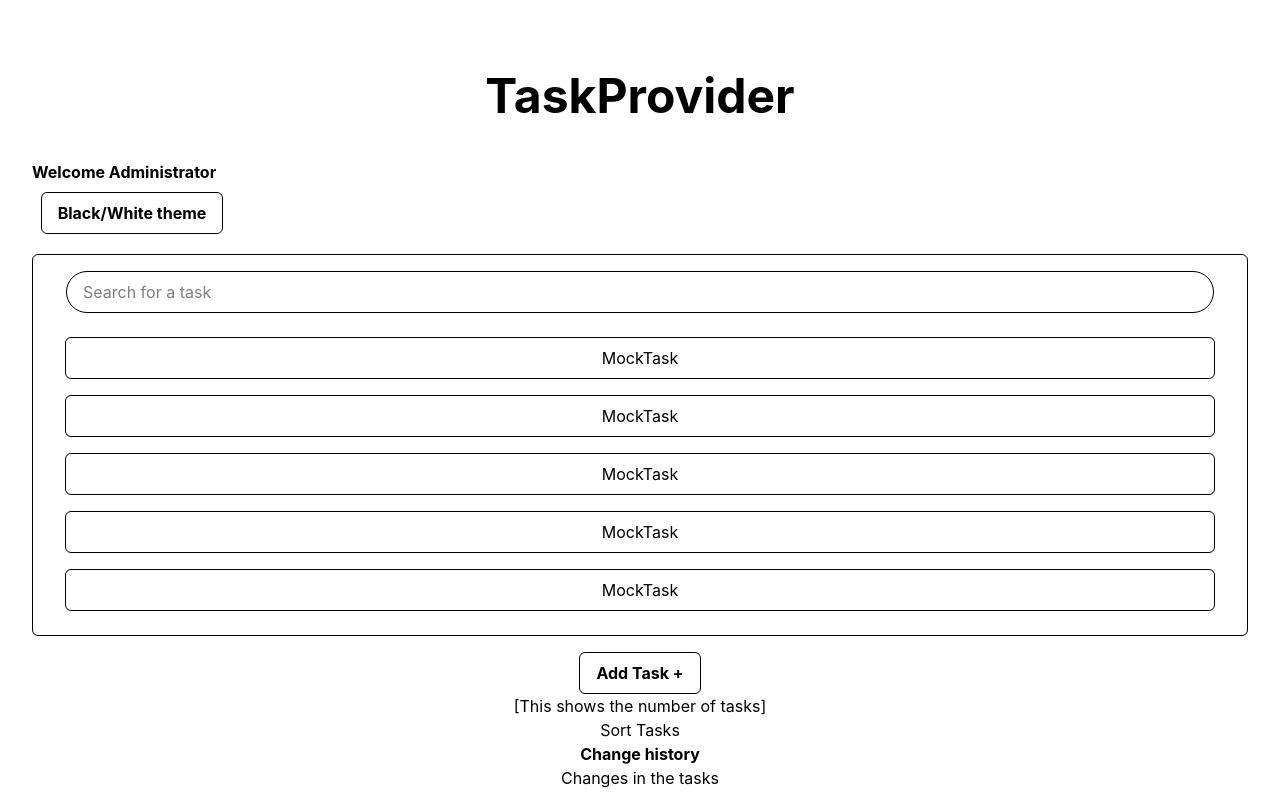
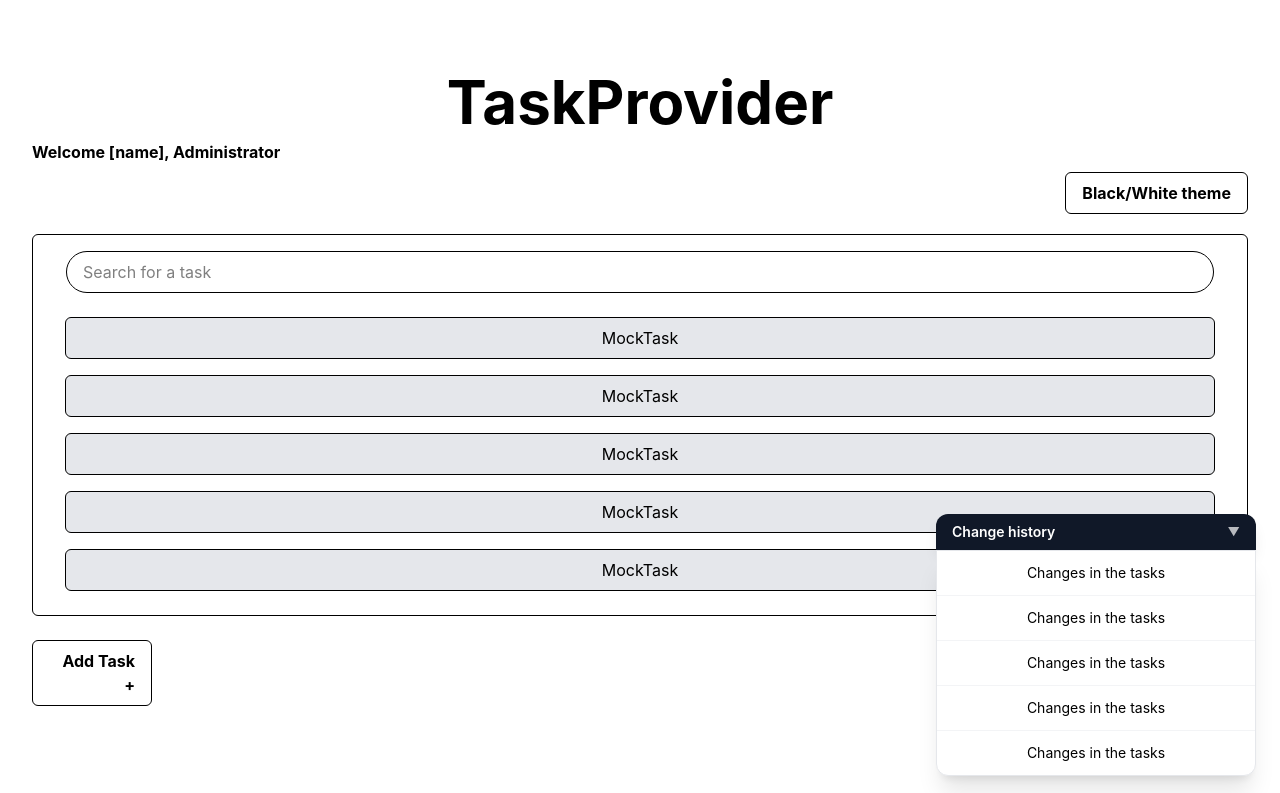
Before and after one commit to BillyD3vs06/my-app, a React (Vite) app in the folder frontend/: page / in a window 1280 px wide. Shown: the top 793 px of the page. Built offline with nearby package versions, Linux system fonts and the light colour scheme.

Commit message:
Final adjustments with tailwind for now

```diff
--- a/frontend/src/App.jsx
+++ b/frontend/src/App.jsx
@@ -15,7 +15,7 @@ function App() {
 
 
   return (
-    <>
+    <div>
     <Title/>
     <ShowAU/>
     <LDtheme/>
@@ -25,15 +25,22 @@ function App() {
       <TaskList/>
     </div>
     </div>
+    <div className="flex items-center justify-between mt-2">
+      <div className="flex gap-4">
+        <Add/>
+      </div>
+      <TaskNumber/>
+    </div>
 
-    <Add/>
-    <TaskNumber/>
+
+
+
     <Sort/>
     <LogMessage/>
     <LogOut/>
 
 
-    </>
+    </div>
 
   );
 }
--- a/frontend/src/Components/Add.jsx
+++ b/frontend/src/Components/Add.jsx
@@ -1,9 +1,12 @@
 function Add() {
+
     return (
 
-        <button className="font-bold text-right border border-black rounded-md px-4 py-2 cursor-pointer transition-all duration-200 hover:scale-105 mt-4">
+        <button className=" w-30 flex ml-auto font-bold text-right border border-black rounded-md px-4 py-2 cursor-pointer transition-all duration-200 hover:scale-105 mt-4">
             Add Task +
             </button>
+
+
 
     );
 }
--- a/frontend/src/Components/LDtheme.jsx
+++ b/frontend/src/Components/LDtheme.jsx
@@ -4,10 +4,10 @@ function LDtheme() {
     const [dark, setDark] = useState(false);
 
     return (
-        <div className="w-50 mt-2">
+        <div className="w-full mt-2 flex">
             <button
                 onClick={() => setDark(!dark)}
-                className={`font-bold text-right border border-black rounded-md px-4 py-2 cursor-pointer transition-all duration-200 hover:scale-105 ${
+                className={`font-bold text-right border border-black rounded-md px-4 py-2 cursor-pointer transition-all duration-200 hover:scale-105 ml-auto ${
                     dark ? "bg-black text-white" : "bg-white text-black"
                 }`}
             >
--- a/frontend/src/Components/LogMessage.jsx
+++ b/frontend/src/Components/LogMessage.jsx
@@ -1,20 +1,41 @@
 function LogMessage() {
     return (
-        <>
-        <div>
-            <p><b>Change history</b></p>
-        </div>
-        <div>
-            <ul>
-                <li>Changes in the tasks</li>
-                <li>Changes in the tasks</li>
-                <li>Changes in the tasks</li>
-                <li>Changes in the tasks</li>
-                <li>Changes in the tasks</li>
-            </ul>
-        </div>
-        </>
 
+
+
+
+<div className="fixed bottom-6 right-6 w-80 text-sm">
+    {/* Toggle / Header */}
+  <div className="bg-gray-900 text-white px-4 py-2 rounded-t-xl shadow-lg cursor-pointer hover:bg-gray-800 transition">
+    <p className="font-semibold flex justify-between items-center">
+      Change history
+      <span className="text-xs opacity-70">▼</span>
+    </p>
+  </div>
+
+
+  {/* Log panel */}
+  <div className="bg-white border border-gray-200 rounded-b-xl shadow-xl max-h-60 overflow-y-auto transition-all duration-300">
+    <ul className="divide-y divide-gray-100">
+      <li className="px-4 py-3 hover:bg-gray-50 transition">
+        Changes in the tasks
+      </li>
+      <li className="px-4 py-3 hover:bg-gray-50 transition">
+        Changes in the tasks
+      </li>
+      <li className="px-4 py-3 hover:bg-gray-50 transition">
+        Changes in the tasks
+      </li>
+      <li className="px-4 py-3 hover:bg-gray-50 transition">
+        Changes in the tasks
+      </li>
+      <li className="px-4 py-3 hover:bg-gray-50 transition">
+        Changes in the tasks
+      </li>
+    </ul>
+  </div>
+
+</div>
 
     );
 }
--- a/frontend/src/Components/LogOut.jsx
+++ b/frontend/src/Components/LogOut.jsx
@@ -1,6 +1,6 @@
 function LogOut() {
     return (
-        <div className="w-full mt-4 flex justify-start">
+        <div className="w-full flex justify-start mt-12">
             <button className="flex items-center gap-2 border border-black rounded-md px-4 py-2 cursor-pointer font-bold transition-transform duration-200 hover:scale-105 hover:bg-gray-100">
                 &#x2190; Log Out
             </button>
--- a/frontend/src/Components/ShowAU.jsx
+++ b/frontend/src/Components/ShowAU.jsx
@@ -9,9 +9,9 @@ function ShowAU() {
 
 
     return (
-        <div className="w-65 mt-2">
+        <div className="w-full mt-2">
             <p className="font-bold text-left">
-                {isAdmin ? "Welcome Administrator" : "Welcome User"}
+                Welcome [name], { isAdmin ? "Administrator" : "User" }
             </p>
         </div>
     );
--- a/frontend/src/Components/Sort.jsx
+++ b/frontend/src/Components/Sort.jsx
@@ -1,7 +1,9 @@
 function Sort() {
     return (
-        <div>
-            <button>Sort Tasks</button>
+        <div className="w-full flex">
+            <button className="ml-auto items-center gap-2 border border-black rounded-md px-4 py-2 cursor-pointer font-bold transition-transform duration-200 hover:scale-105 hover:bg-gray-100">
+                Sort Tasks
+                </button>
         </div>
 
     );
--- a/frontend/src/Components/TaskList.jsx
+++ b/frontend/src/Components/TaskList.jsx
@@ -1,13 +1,27 @@
 function TaskList() {
     return (
         <div>
-            <ol>
-                <li className="border border-black rounded-md px-4 py-2 m-4"><button>MockTask</button></li>
-                <li className="border border-black rounded-md px-4 py-2 m-4"><button>MockTask</button></li>
-                <li className="border border-black rounded-md px-4 py-2 m-4"><button>MockTask</button></li>
-                <li className="border border-black rounded-md px-4 py-2 m-4"><button>MockTask</button></li>
-                <li className="border border-black rounded-md px-4 py-2 m-4"><button>MockTask</button></li>
-            </ol>
+            <ul>
+                <li className="border border-black rounded-md px-4 py-2 m-4 cursor-pointer bg-gray-200 hover:bg-gray-400">
+                    <button className="cursor-pointer">MockTask</button>
+                    </li>
+
+                <li className="border border-black rounded-md px-4 py-2 m-4 cursor-pointer bg-gray-200 hover:bg-gray-400">
+                    <button className="cursor-pointer">MockTask</button>
+                    </li>
+
+                <li className="border border-black rounded-md px-4 py-2 m-4 cursor-pointer bg-gray-200 hover:bg-gray-400">
+                    <button className="cursor-pointer">MockTask</button>
+                    </li>
+
+                <li className="border border-black rounded-md px-4 py-2 m-4 cursor-pointer bg-gray-200 hover:bg-gray-400">
+                    <button className="cursor-pointer">MockTask</button>
+                    </li>
+
+                <li className="border border-black rounded-md px-4 py-2 m-4 cursor-pointer bg-gray-200 hover:bg-gray-400">
+                    <button className="cursor-pointer">MockTask</button>
+                    </li>
+            </ul>
         </div>
     );
 }
--- a/frontend/src/Components/TaskNumber.jsx
+++ b/frontend/src/Components/TaskNumber.jsx
@@ -1,9 +1,8 @@
 function TaskNumber() {
     return (
-        <div>
-            <p>[This shows the number of tasks]</p>
-        </div>
-
+        <span className="inline-flex items-center whitespace-nowrap">
+            [This shows the number of tasks]
+        </span>
     );
 }
 
--- a/frontend/src/Components/Title.jsx
+++ b/frontend/src/Components/Title.jsx
@@ -1,6 +1,6 @@
 function Title() {
     return (
-        <h1 className="text-5xl font-bold text-black text-center my-10">TaskProvider</h1>
+        <h1 className="text-6xl font-bold text-black text-center mt-10">TaskProvider</h1>
     );
 }
 
```
